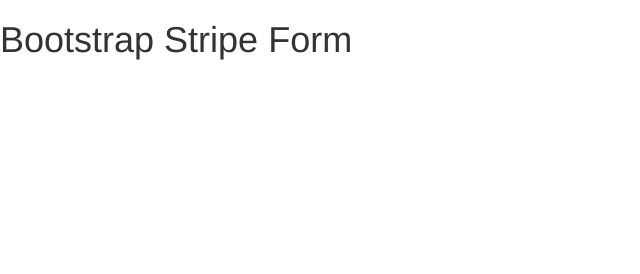
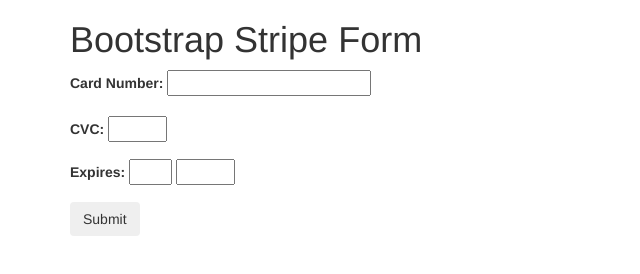
Before and after one commit to sorry-app/bootstrap-stripe, a website: page index.html in a window 1280 px wide. Shown: the whole page, without its empty margins (0-640 px from the left). Drawn offline with nearby package versions, Linux system fonts and the light colour scheme.

Commit message:
Added the basic markup for the form.

```diff
--- a/index.html
+++ b/index.html
@@ -18,7 +18,32 @@
     <![endif]-->
   </head>
   <body>
-    <h1>Bootstrap Stripe Form</h1>
+    <div class="container">
+      <h1>Bootstrap Stripe Form</h1>
+
+      <!--- Form Markup. -->
+      <form action="" method="POST" id="payment-form" data-stripe="pk_test_iI0YVjACR64Ce4jJFhqF9dHr">
+        <div class="form-group">
+          <label>
+            <span>Card Number:</span>
+            <input type="text" size="20" data-stripe="number"/>
+          </label>
+        </div>
+
+        <div class="form-group">
+          <label for="stripe-cvc">CVC:</label>
+            <input type="text" size="4" id="stripe-cvc" data-stripe="cvc" autocomplete="off" />
+        </div>
+
+        <div class="form-group">
+          <label for="stripe-exp-month">Expires:</label>
+            <input type="text" size="2" id="stripe-exp-month" data-stripe="exp-month"/>
+            <input type="text" size="4" id="stripe-exp-year" data-stripe="exp-year"/>
+        </div>
+
+        <button type="submit" class="btn">Submit</button>
+      </form>
+    </div>
 
     <!-- jQuery (necessary for Bootstrap's JavaScript plugins) -->
     <script src="https://ajax.googleapis.com/ajax/libs/jquery/1.11.2/jquery.min.js"></script>
```
